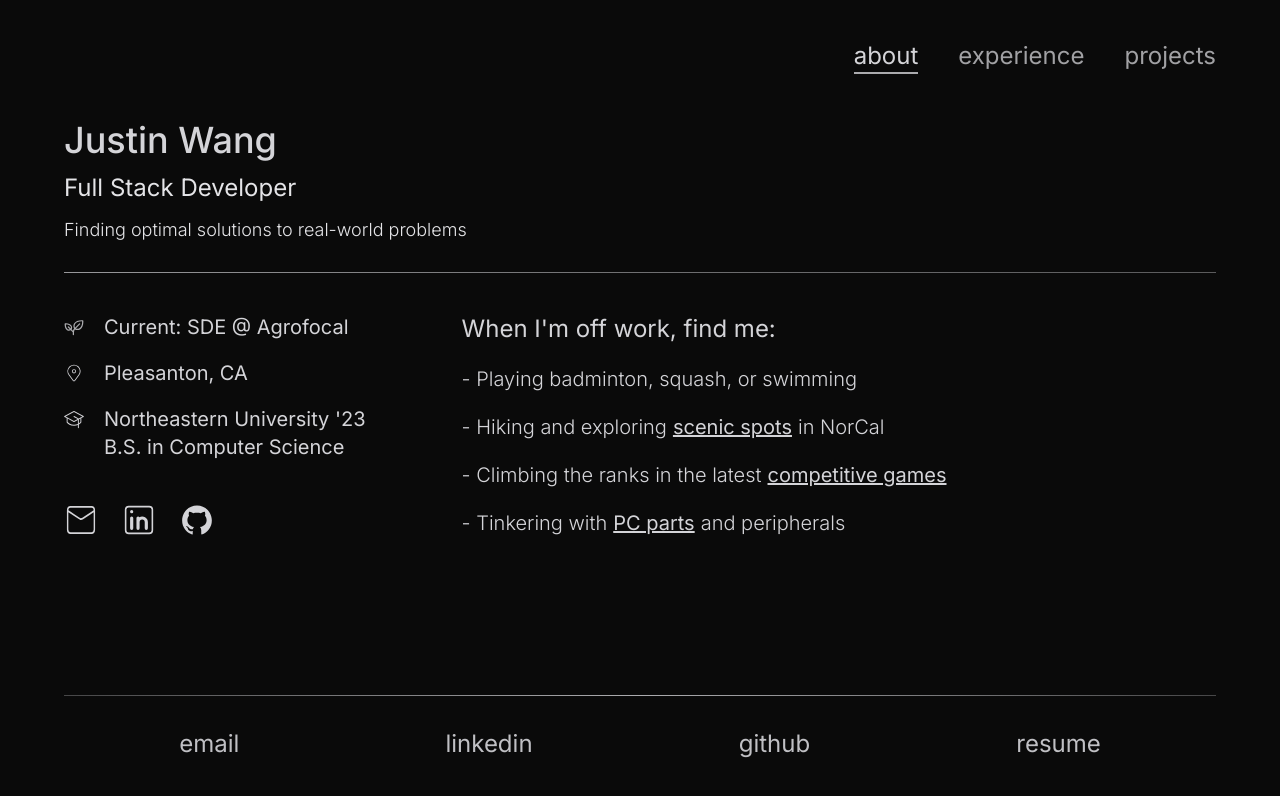
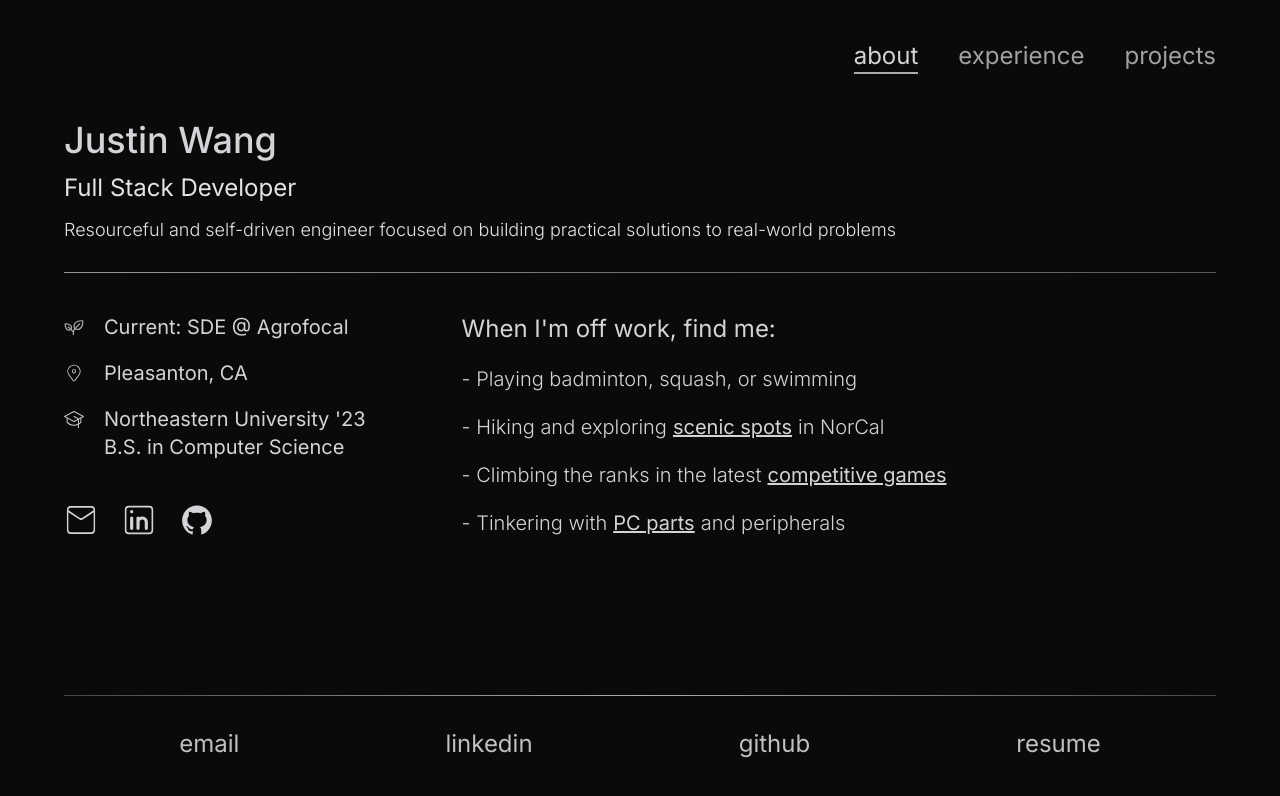
Before and after one commit to jwang9228/personal-site, a Next.js app: page /about in a window 1280 px wide. Shown: the top 796 px of the page. Built offline with nearby package versions, Linux system fonts and the light colour scheme.

Commit message:
Update personal statement

```diff
--- a/src/app/components/about/About.jsx
+++ b/src/app/components/about/About.jsx
@@ -53,7 +53,7 @@ export default function About() {
         </FadeContent>
         <FadeContent delay={100}>
           <h3 className='text-sm tablet:text-base laptop:text-lg text-zinc-200 font-light'>
-            Finding optimal solutions to real-world problems
+            Resourceful and self-driven engineer focused on building practical solutions to real-world problems
           </h3>
         </FadeContent>
         <FadeContent delay={100}>
```
